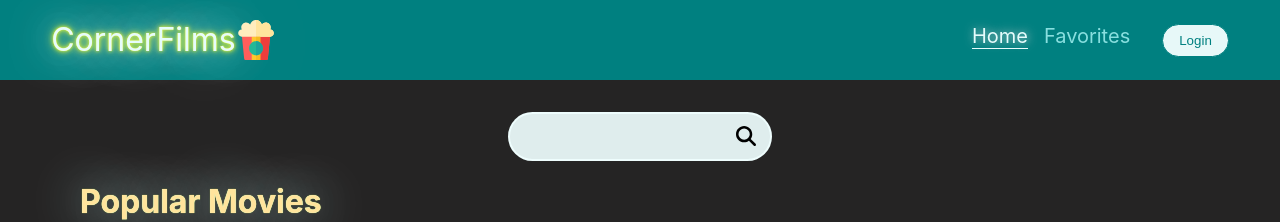
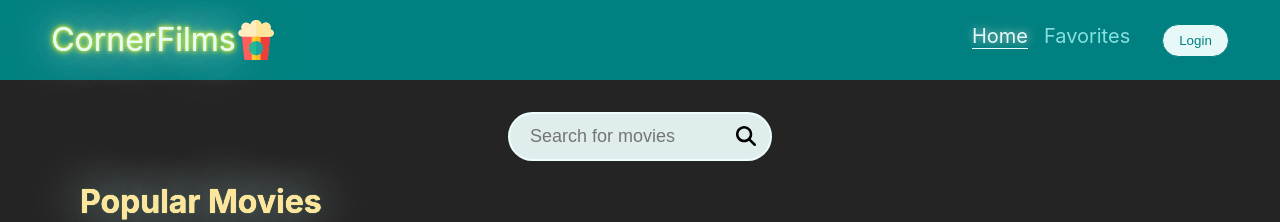
Before and after one commit to SaraCarreras/cornerFilmsRedux, a React (Create React App) app: page / in a window 1280 px wide. Shown: the top 222 px of the page. Built offline with nearby package versions, Linux system fonts and the light colour scheme; no server answers.

Commit message:
creating placeholder

```diff
--- a/src/infraestructure/components/searchbar/searchbar.tsx
+++ b/src/infraestructure/components/searchbar/searchbar.tsx
@@ -23,8 +23,9 @@ export default function SearchBar() {
             <div className={styles.searchBox}>
                 <input
                     className={styles.searchInput}
-                    type={"text"}
+                    type="text"
                     value={searchText}
+                    placeholder="Search for movies"
                     onChange={(e) => {
                         const value = e.target.value;
                         setSearchText(value);
```
